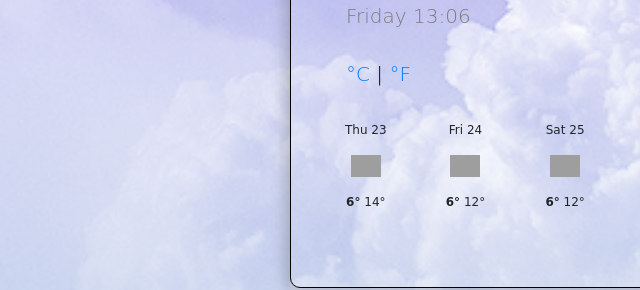
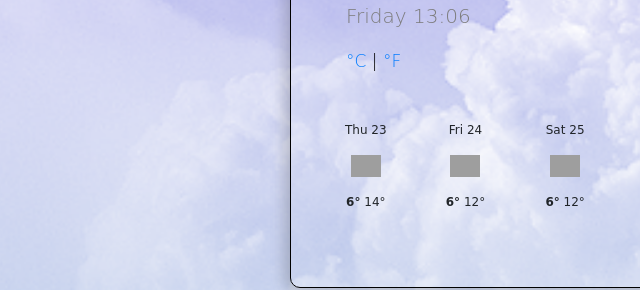
Before and after one commit to Jolie92/Weather-app, a website built with Parcel: page index.html in a window 1280 px wide. Shown: the part 192-482 px from the top of the page, 60-700 px from the left. Built offline with nearby package versions, Linux system fonts and the light colour scheme; no server answers; grey boxes are pictures that could not be loaded.

Commit message:
Update styles.css

```diff
--- a/src/styles.css
+++ b/src/styles.css
@@ -74,7 +74,6 @@ span {
 .units {
   color: black;
   position: relative;
-  font-size: 20px;
   font-weight: 300;
   line-height: 2;
   left: 40px;
@@ -111,3 +110,8 @@ ul {
 .temperature {
   font-size: 40px;
 }
+
+.units {
+  top: 1px;
+  font-size: 17px;
+}
```
